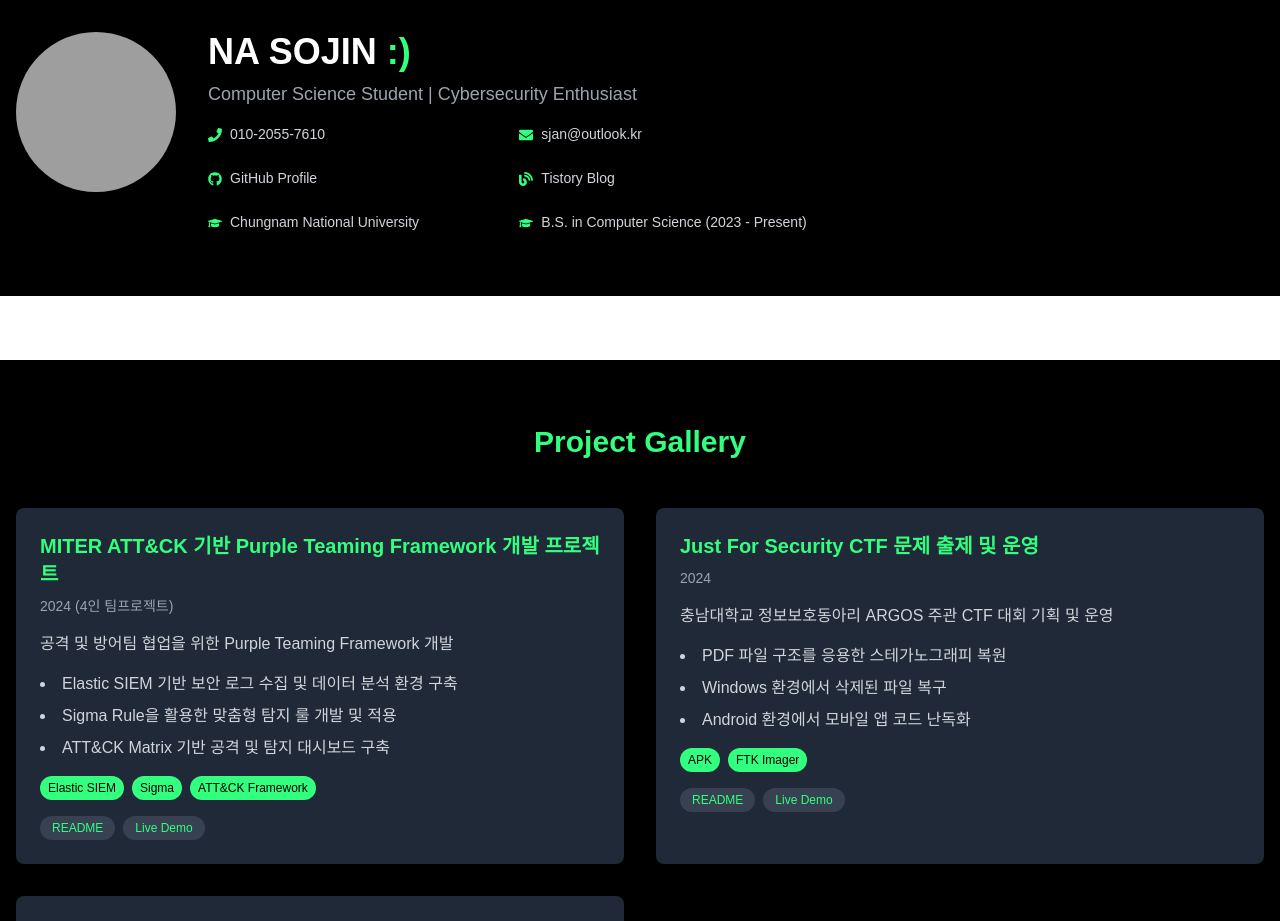
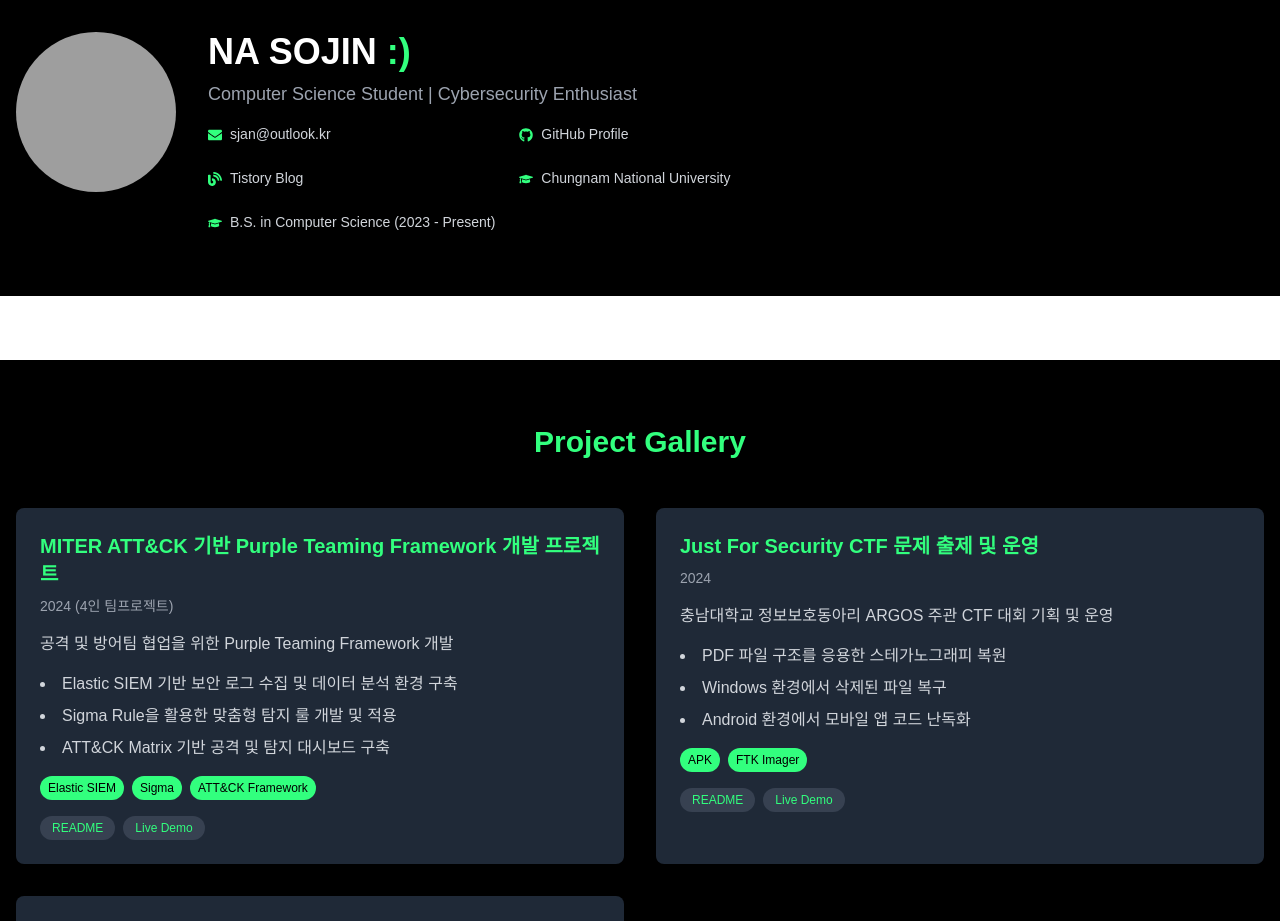
Before and after one commit to me0w2en/me0w2en.github.io, a Next.js app: page / in a window 1280 px wide. Shown: the part 920-1841 px from the top of the page. Built offline with nearby package versions, Linux system fonts and the light colour scheme; grey boxes are pictures that could not be loaded.

Commit message:
Remove: About Me 파일에서 개인정보 삭제

```diff
--- a/src/components/AboutMe.tsx
+++ b/src/components/AboutMe.tsx
@@ -54,11 +54,6 @@ export const AboutMe = () => {
 
             {/* Info Grid */}
             <div className="grid grid-cols-1 md:grid-cols-2 gap-6 text-sm text-gray-300">
-              {/* 연락처 정보 */}
-              <div>
-                <FaPhone className="inline-block text-green-400 mr-2" />
-                <span>010-2055-7610</span>
-              </div>
               <div>
                 <FaEnvelope className="inline-block text-green-400 mr-2" />
                 <span>sjan@outlook.kr</span>
```
